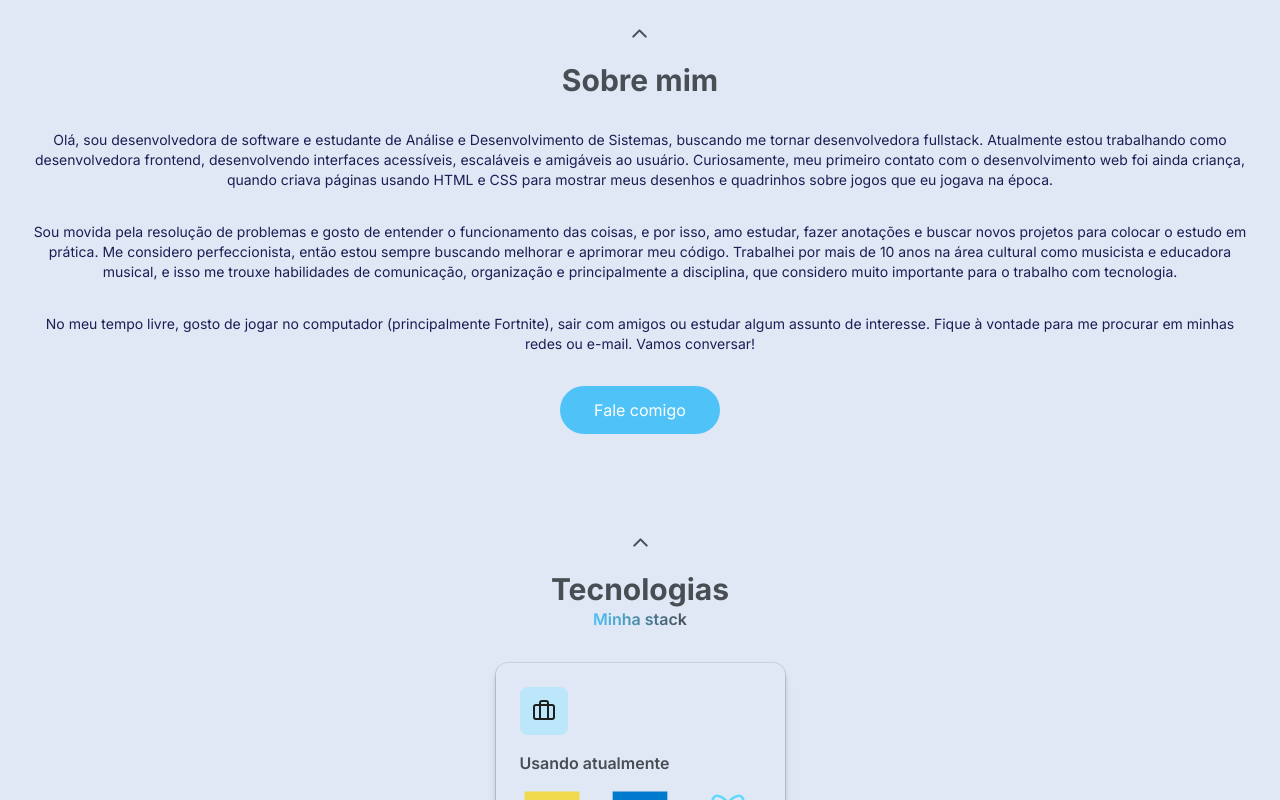
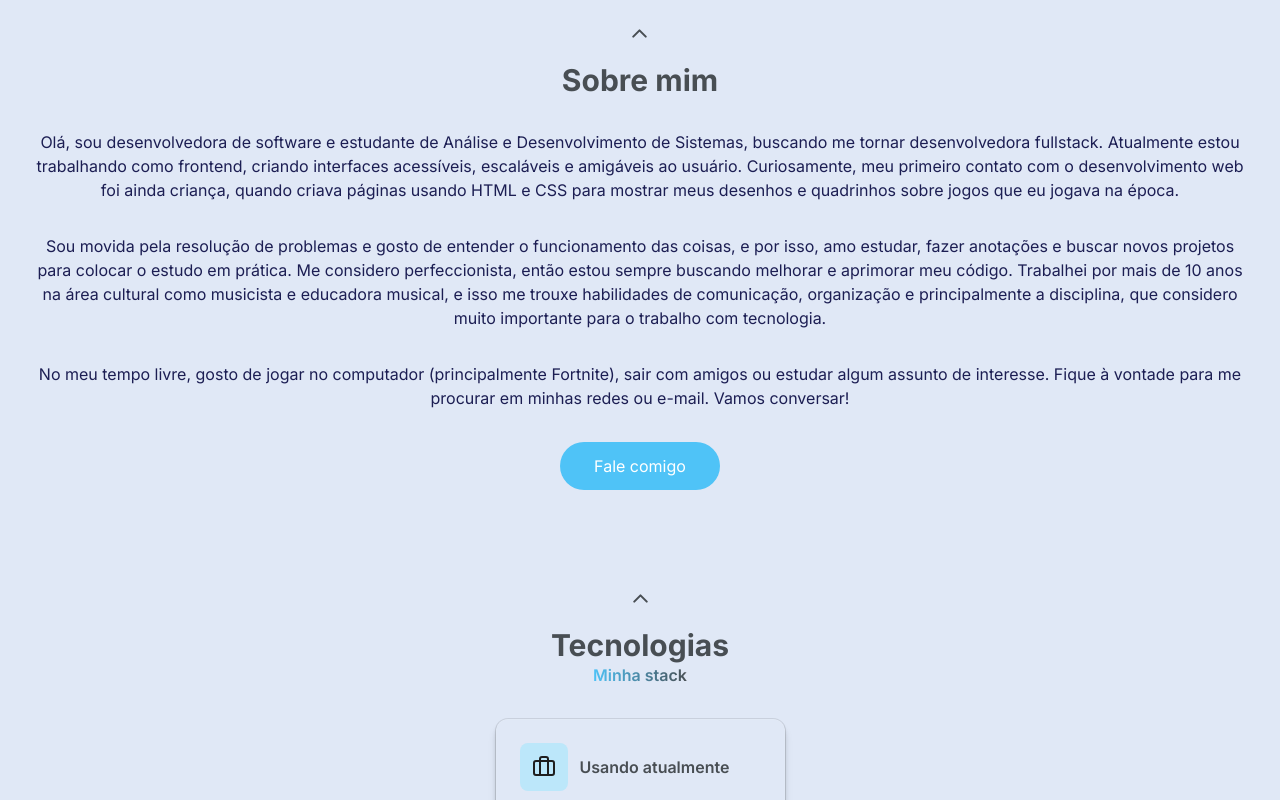
Before and after one commit to mebbecke/dev-portfolio, a React (Vite) app: page / in a window 1280 px wide. Shown: the part 660-1460 px from the top of the page. Built offline with nearby package versions, Linux system fonts and the light colour scheme.

Commit message:
feat: adds minor corrections to sections About and Techs at homepage

```diff
--- a/src/pages/home.tsx
+++ b/src/pages/home.tsx
@@ -44,21 +44,20 @@ const Home = () => {
         </Button>
       </section>
 
-      {/* SOBRE MIM */}
+      {/* ABOUT */}
       <section id="about" className="flex flex-col items-center space-y-8">
         <SectionTitle>Sobre mim</SectionTitle>
-        <div className="space-y-8 text-center text-darkPurple dark:text-lightGray">
-          <p className="text-sm">
+        <div className="space-y-8 text-center text-base text-darkPurple dark:text-lightGray">
+          <p>
             Olá, sou desenvolvedora de software e estudante de Análise e
             Desenvolvimento de Sistemas, buscando me tornar desenvolvedora
-            fullstack. Atualmente estou trabalhando como desenvolvedora
-            frontend, desenvolvendo interfaces acessíveis, escaláveis e
-            amigáveis ao usuário. Curiosamente, meu primeiro contato com o
-            desenvolvimento web foi ainda criança, quando criava páginas usando
-            HTML e CSS para mostrar meus desenhos e quadrinhos sobre jogos que
-            eu jogava na época.
+            fullstack. Atualmente estou trabalhando como frontend, criando
+            interfaces acessíveis, escaláveis e amigáveis ao usuário.
+            Curiosamente, meu primeiro contato com o desenvolvimento web foi
+            ainda criança, quando criava páginas usando HTML e CSS para mostrar
+            meus desenhos e quadrinhos sobre jogos que eu jogava na época.
           </p>
-          <p className="text-sm">
+          <p>
             Sou movida pela resolução de problemas e gosto de entender o
             funcionamento das coisas, e por isso, amo estudar, fazer anotações e
             buscar novos projetos para colocar o estudo em prática. Me considero
@@ -68,7 +67,7 @@ const Home = () => {
             comunicação, organização e principalmente a disciplina, que
             considero muito importante para o trabalho com tecnologia.
           </p>
-          <p className="text-sm">
+          <p>
             No meu tempo livre, gosto de jogar no computador (principalmente
             Fortnite), sair com amigos ou estudar algum assunto de interesse.
             Fique à vontade para me procurar em minhas redes ou e-mail. Vamos
@@ -80,7 +79,7 @@ const Home = () => {
         </Button>
       </section>
 
-      {/* TECNOLOGIAS */}
+      {/* SKILLS */}
       <section id="techs" className="flex flex-col items-center space-y-8">
         <div className="flex flex-col items-center">
           <SectionTitle>Tecnologias</SectionTitle>
@@ -90,12 +89,14 @@ const Home = () => {
         {/* ícones das techs */}
         <div className="flex flex-col items-center space-y-8">
           <GradientBox className="space-y-4">
+            <div className="flex flex-row items-center gap-3">
               <div className="w-12 rounded-lg bg-[#BCE7FA] p-3 text-plumber dark:bg-[#F5F8FF]">
                 <Briefcase />
               </div>
               <h3 className="font-semibold text-darkGray dark:text-white">
                 Usando atualmente
               </h3>
+            </div>
             <div className="grid grid-cols-3 items-center gap-6">
               {techs.map(
                 (tech) =>
@@ -117,12 +118,14 @@ const Home = () => {
           </GradientBox>
 
           <GradientBox className="space-y-4">
+            <div className="flex flex-row items-center gap-3">
               <div className="w-12 rounded-lg bg-[#BCE7FA] p-3 text-plumber dark:bg-[#F5F8FF]">
                 <BookOpenText />
               </div>
               <h3 className="font-semibold text-darkGray dark:text-white">
                 Estudando
               </h3>
+            </div>
             <div className="grid grid-cols-3 items-center gap-6">
               {techs.map(
                 (tech) =>
@@ -145,7 +148,7 @@ const Home = () => {
         </div>
       </section>
 
-      {/* PROJETOS */}
+      {/* PROJECTS */}
       <section id="projects" className="flex flex-col items-center space-y-8">
         <div className="flex flex-col items-center">
           <SectionTitle>Projetos</SectionTitle>
@@ -189,7 +192,7 @@ const Home = () => {
         ))}
       </section>
 
-      {/* CONTATO */}
+      {/* CONTACT */}
       <section id="contact" className="flex flex-col items-center space-y-8">
         <div className="flex flex-col items-center">
           <SectionTitle>Contato</SectionTitle>
```
Lines whose indentation alone changed are shown as unchanged.
